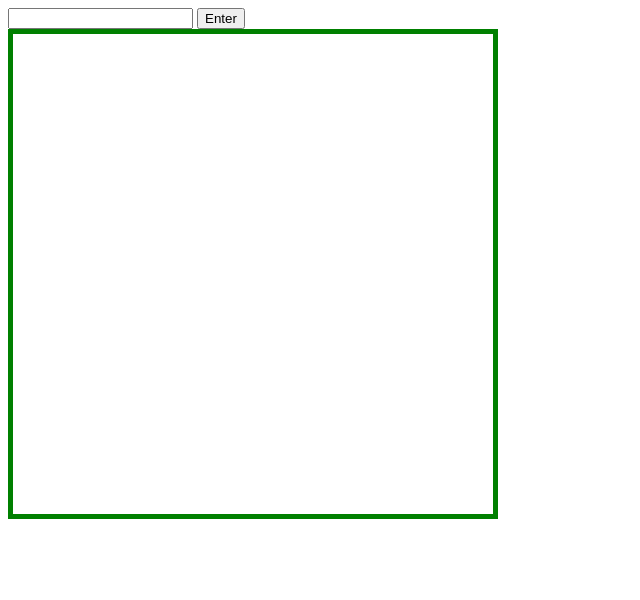
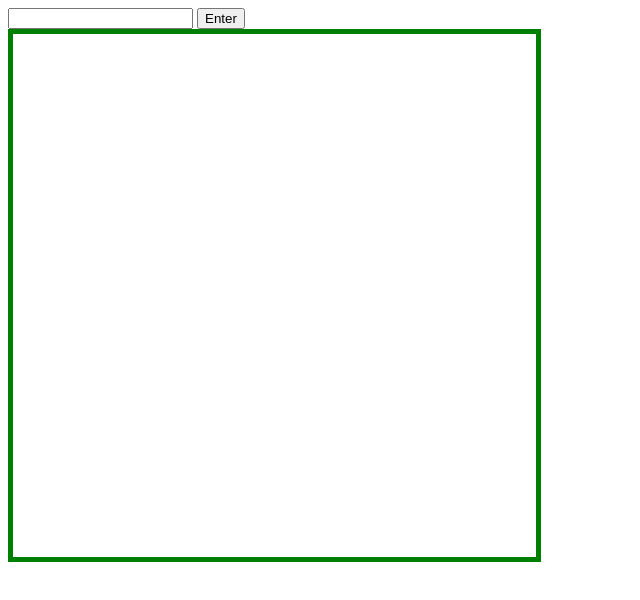
Before and after one commit to Rina-Mbugua/Etch-a-Sketch, a plain HTML site: page index.html in a window 1280 px wide. Shown: the whole page, without its empty margins (0-640 px from the left). Drawn offline with Linux system fonts and the light colour scheme.

Commit message:
ammend div-container dimentions

```diff
--- a/styles.css
+++ b/styles.css
@@ -1,6 +1,6 @@
 #div-container {
-    height: 480px;
-    width: 480px;
+    height: 523px;
+    width: 523px;
     border: 5px solid green;
     display: flex;
     flex-wrap: wrap;
```
